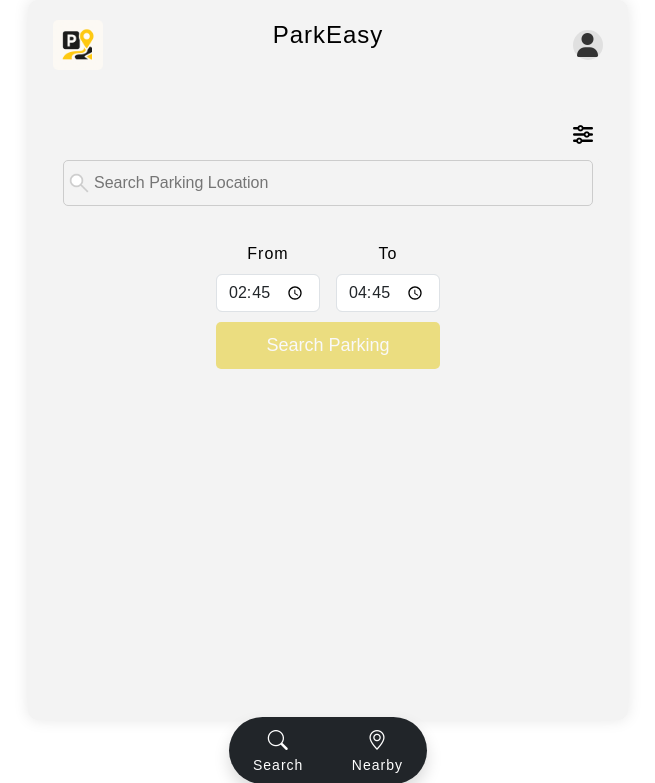
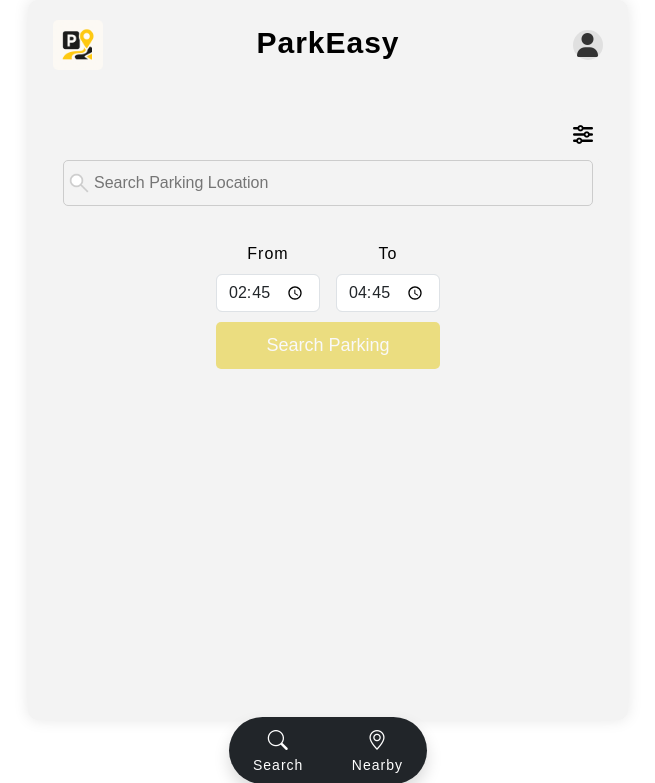
Before and after one commit to PaulaS06/parking-space-management-dortmund, a Flask app: page / in a window 1280 px wide. Shown: the top 783 px of the page, without its empty margins (312-967 px from the left). Run offline with Flask 3, Linux system fonts and the light colour scheme.

Commit message:
change size and bold type in the name

```diff
--- a/frontend/static/css/index.css
+++ b/frontend/static/css/index.css
@@ -39,9 +39,10 @@ body {
 }
 
 h1 {
-    font-size: 24px;
+    font-size: 30px;
     color: black;
-    margin-bottom: 20px;
+    margin-bottom: 5px;
+    font-weight: bold;
 }
 
 input[type="text"] {
```
